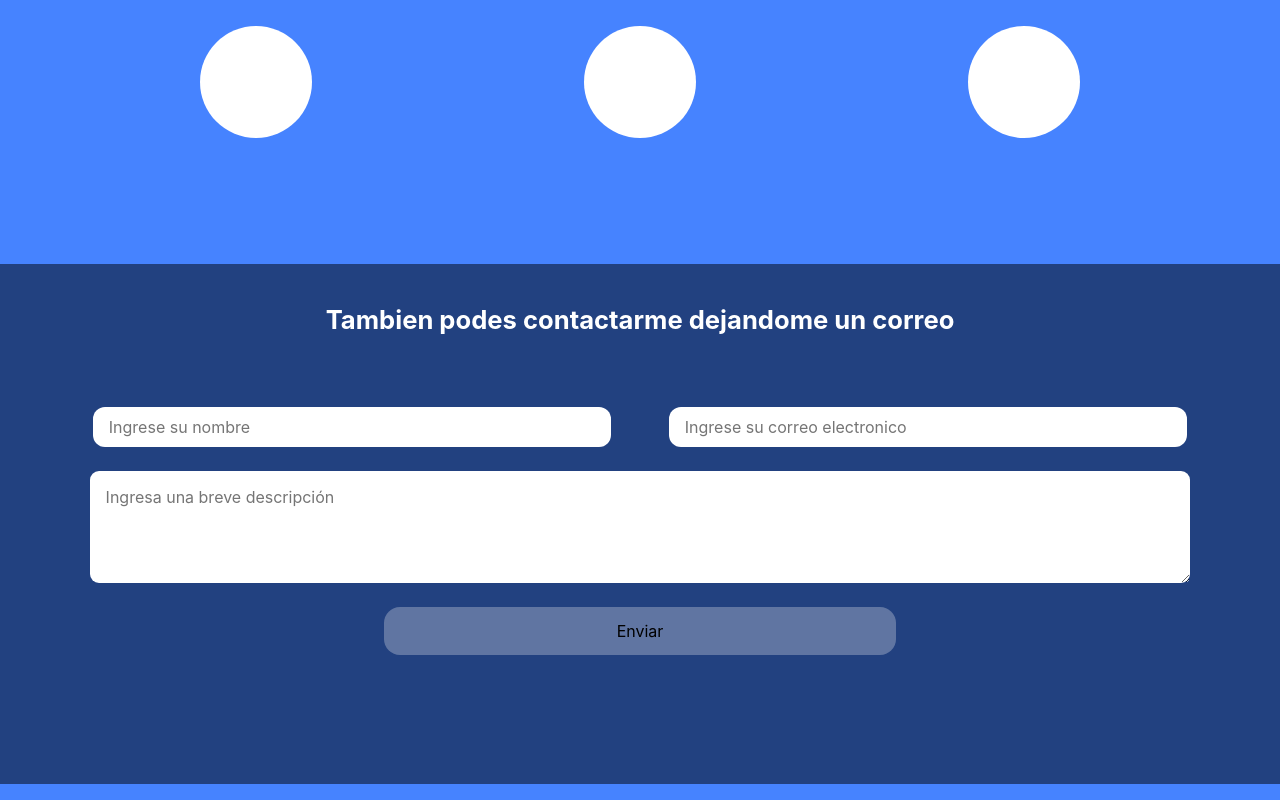
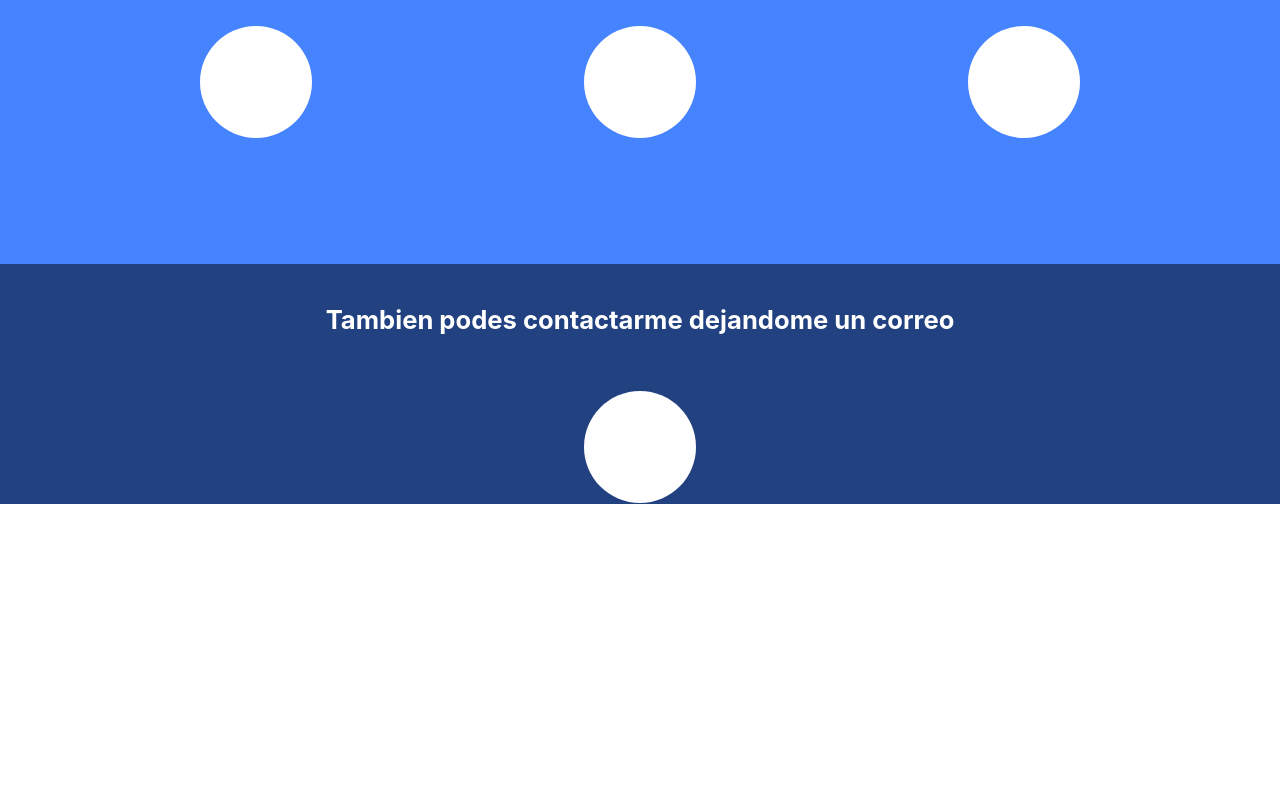
Before and after one commit to agustinfraile/Portfolio, a React (Vite) app in the folder client/: page / in a window 1280 px wide. Shown: the part 2800-3600 px from the top of the page. After the commit the page ends 3319 px from the top, so only its background shows below. Built offline with nearby package versions, Linux system fonts and the light colour scheme.

Commit message:
actualizando estilos

```diff
--- /dev/null
+++ b/client/src/components/IconCircle/IconCircle.css
@@ -0,0 +1,8 @@
+.icons_cnt-icon {
+    background-color: #fff;
+    display: inline-block;
+    width: 7em;
+    height: 7em;
+    margin: 1em auto;
+    border-radius: 50%;
+}
--- /dev/null
+++ b/client/src/components/IconCircle/IconCircle.jsx
@@ -0,0 +1,10 @@
+import React from 'react';
+import './IconCircle.css';
+
+const IconCircle = () => {
+  return (
+    <span className='icons_cnt-icon'></span>
+  )
+}
+
+export default IconCircle
--- a/client/src/components/IconsComponent/IconsComponent.css
+++ b/client/src/components/IconsComponent/IconsComponent.css
@@ -4,15 +4,6 @@
     height: 55vh;
     display: flex;
     flex-direction: column;
-}
-
-.icons_cnt-icon {
-    background-color: #fff;
-    display: inline-block;
-    width: 7em;
-    height: 7em;
-    margin: 1em auto;
-    border-radius: 50%;
 }
 
 /* 800px para adelante */
--- a/client/src/components/IconsComponent/IconsComponent.jsx
+++ b/client/src/components/IconsComponent/IconsComponent.jsx
@@ -1,12 +1,16 @@
 import React from 'react';
+import IconCircle from '../IconCircle/IconCircle';
 import './IconsComponent.css';
 
 const IconsComponent = () => {
   return (
     <div className='icons_cnt'>
+      {/* <span className='icons_cnt-icon'></span>
       <span className='icons_cnt-icon'></span>
-      <span className='icons_cnt-icon'></span>
-      <span className='icons_cnt-icon'></span>
+      <span className='icons_cnt-icon'></span> */}
+      <IconCircle />
+      <IconCircle />
+      <IconCircle />
     </div>
   )
 }
--- a/client/src/pages/Contact/Contact.css
+++ b/client/src/pages/Contact/Contact.css
@@ -39,7 +39,7 @@
     background-color: #224180;
 
     width: 100%;
-    height: 90vh;
+    height: 40vh;
     margin: 0 auto;
 }
 
@@ -59,13 +59,19 @@
     color: #FFF;
 }
 
+.contact_cnt-form-icon {
+    /* background-color: #4683FF; */
+    display: flex;
+    justify-content: center;
+}
+
 /* 800px para adelante */
 @media (min-width: 800px) {
     /* CONTENEDOR GENERAL */
     .contact-cnt {
         /* background-color: rgb(88, 81, 164); */
         width: 100%;
-        height: auto;
+        height: 80vh;
         padding-top: 5em;
         padding-bottom: 1em;
     }
@@ -99,7 +105,7 @@
             /* background-color: rgb(23, 140, 158); */
             background-color: #224180;
             width: 100%;
-            height: 65vh;
+            height: 30vh;
             margin: 0 auto;
         }
 
--- a/client/src/pages/Contact/Contact.jsx
+++ b/client/src/pages/Contact/Contact.jsx
@@ -1,5 +1,6 @@
 import React from 'react';
 import ContactForm from '../../components/Form/Form';
+import IconCircle from '../../components/IconCircle/IconCircle';
 import IconsComponent from '../../components/IconsComponent/IconsComponent';
 import './Contact.css';
 
@@ -25,7 +26,10 @@ const Contact = () => {
                 </h3>
             </div>
 
-            <ContactForm />
+            <div className='contact_cnt-form-icon'>
+                <IconCircle />
+            </div>
+            {/* <ContactForm /> */}
 
         </div>
 
```
